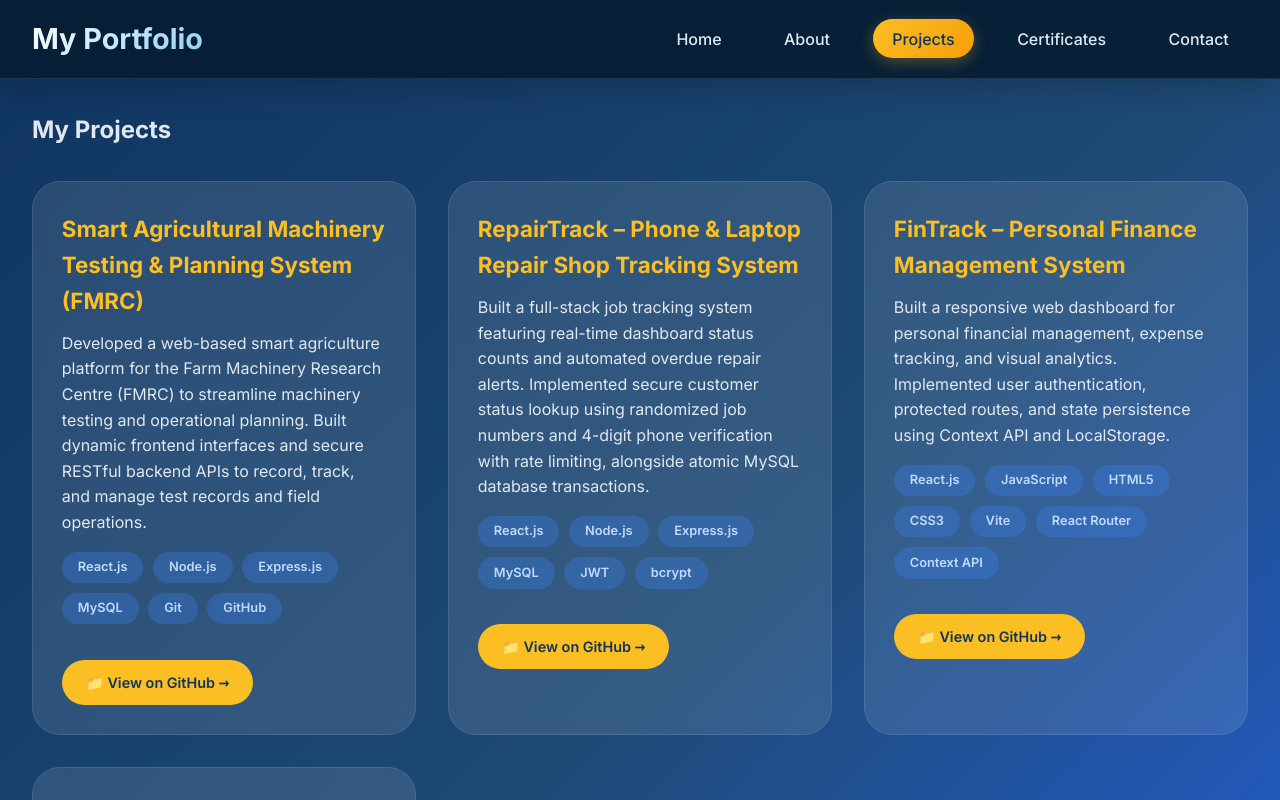
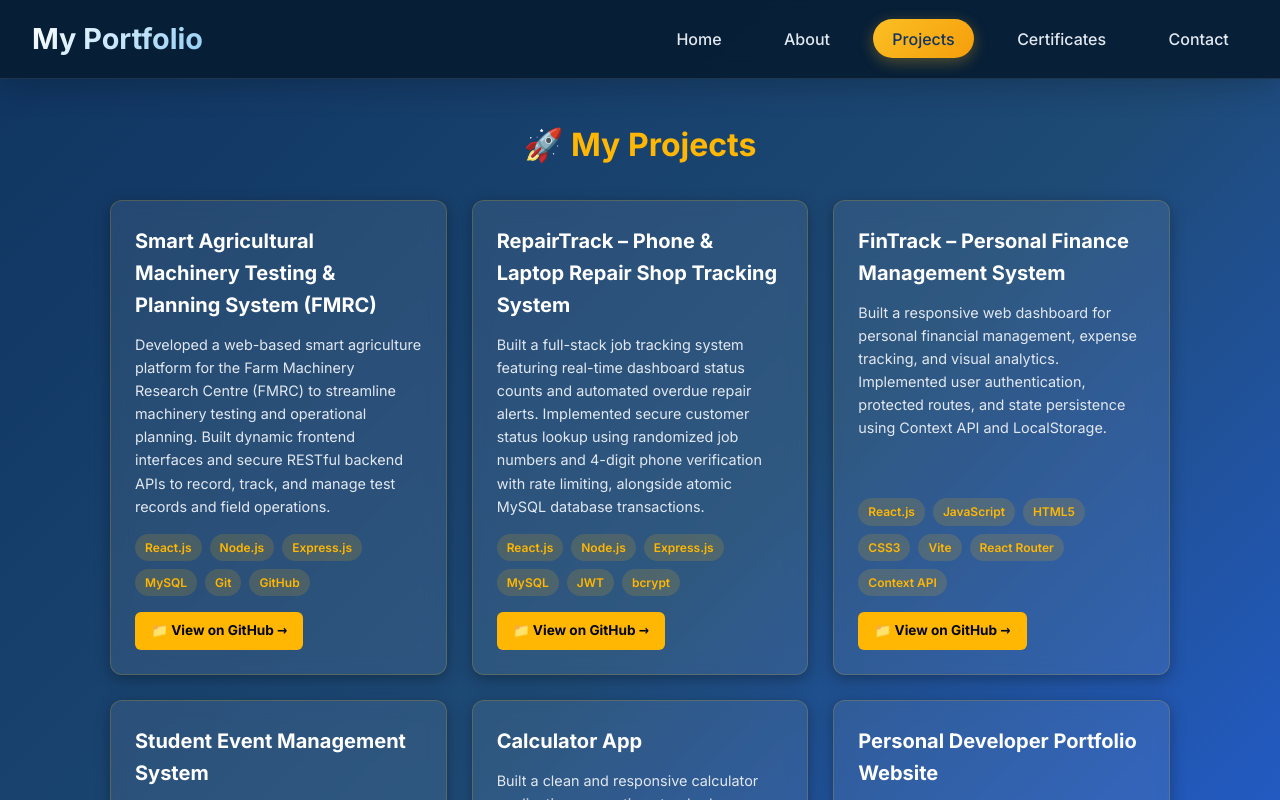
Before and after one commit to Nuwanthi608/my-portfolio, a React (Create React App) app: page /projects in a window 1280 px wide. Shown: the top 800 px of the page. Built offline with nearby package versions, Linux system fonts and the light colour scheme.

Commit message:
Add all projects with correct GitHub links and dark theme styling

```diff
--- a/src/components/Projects.js
+++ b/src/components/Projects.js
@@ -5,13 +5,13 @@ const projects = [
     title: "Smart Agricultural Machinery Testing & Planning System (FMRC)",
     technologies: ["React.js", "Node.js", "Express.js", "MySQL", "Git", "GitHub"],
     description: "Developed a web-based smart agriculture platform for the Farm Machinery Research Centre (FMRC) to streamline machinery testing and operational planning. Built dynamic frontend interfaces and secure RESTful backend APIs to record, track, and manage test records and field operations.",
-    githubLink: "https://github.com/SahanHasmitha/Smart-Agricultural-Machinery-Testing-And-Planning-System-FMRC",
+    githubLink: "https://github.com/thanusha-bandara/fmrc.git",
   },
   {
     title: "RepairTrack – Phone & Laptop Repair Shop Tracking System",
     technologies: ["React.js", "Node.js", "Express.js", "MySQL", "JWT", "bcrypt"],
     description: "Built a full-stack job tracking system featuring real-time dashboard status counts and automated overdue repair alerts. Implemented secure customer status lookup using randomized job numbers and 4-digit phone verification with rate limiting, alongside atomic MySQL database transactions.",
-    githubLink: "https://github.com/Nuwanthi608/RepairTrack",
+    githubLink: "https://github.com/Nuwanthi608/RepairTrack.git",
   },
   {
     title: "FinTrack – Personal Finance Management System",
@@ -20,34 +20,84 @@ const projects = [
     githubLink: "https://github.com/Nuwanthi608/FinTrack",
   },
   {
+    title: "Student Event Management System",
+    technologies: ["PHP", "MySQL", "HTML5", "CSS3", "JavaScript"],
+    description: "Developed a dynamic web application for managing student events, registrations, and scheduling seamlessly with a reliable backend database.",
+    githubLink: "https://github.com/Nuwanthi608/student-event-management.git",
+  },
+  {
+    title: "Calculator App",
+    technologies: ["JavaScript", "HTML5", "CSS3"],
+    description: "Built a clean and responsive calculator application supporting standard arithmetic operations with an interactive and modern UI.",
+    githubLink: "https://github.com/Nuwanthi608/Calculator-App.git",
+  },
+  {
     title: "Personal Developer Portfolio Website",
     technologies: ["React.js", "JavaScript", "Tailwind CSS", "Netlify", "Git", "GitHub"],
     description: "Designed and deployed a fully responsive developer portfolio highlighting projects, technical skills, and resume with automated CI/CD deployment workflow using GitHub and Netlify.",
-    githubLink: "https://github.com/Nuwanthi608/my-portfolio",
-    liveLink: "https://nuwanthi-piyathilaka-portfolio.netlify.app/",
+    githubLink: "https://github.com/Nuwanthi608/my-portfolio.git",
   }
 ];
 
 function Projects() {
   return (
-    <div className="container">
-      <h2>My Projects</h2>
-      <div className="projects-grid">
+    <div className="container" style={{ padding: '40px 20px', maxWidth: '1100px', margin: '0 auto' }}>
+      <h2 style={{ color: '#ffb703', fontSize: '2rem', marginBottom: '30px', textAlign: 'center' }}>
+        🚀 My Projects
+      </h2>
+      <div style={{ display: 'grid', gridTemplateColumns: 'repeat(auto-fit, minmax(320px, 1fr))', gap: '25px' }}>
         {projects.map((project, index) => (
-          <div key={index} className="project-card">
-            <div className="project-content">
-              <h3>{project.title}</h3>
-              <p>{project.description}</p>
-              <div className="project-tech">
+          <div key={index} style={{
+            backgroundColor: 'rgba(255, 255, 255, 0.08)',
+            backdropFilter: 'blur(10px)',
+            borderRadius: '12px',
+            padding: '24px',
+            display: 'flex',
+            flexDirection: 'column',
+            justifyContent: 'space-between',
+            border: '1px solid rgba(255, 183, 3, 0.2)',
+            boxShadow: '0 4px 15px rgba(0,0,0,0.3)'
+          }}>
+            <div>
+              <h3 style={{ color: '#ffffff', fontSize: '1.25rem', marginBottom: '12px', fontWeight: 'bold' }}>
+                {project.title}
+              </h3>
+              <p style={{ color: '#e2e8f0', fontSize: '0.9rem', lineHeight: '1.6', marginBottom: '16px' }}>
+                {project.description}
+              </p>
+            </div>
+
+            <div>
+              <div style={{ display: 'flex', flexWrap: 'wrap', gap: '8px', marginBottom: '16px' }}>
                 {project.technologies.map((tech, techIndex) => (
-                  <span key={techIndex} className="tech-tag">{tech}</span>
+                  <span key={techIndex} style={{
+                    backgroundColor: 'rgba(255, 183, 3, 0.15)',
+                    color: '#ffb703',
+                    fontSize: '0.75rem',
+                    padding: '4px 10px',
+                    borderRadius: '20px',
+                    fontWeight: '600'
+                  }}>
+                    {tech}
+                  </span>
                 ))}
               </div>
+
               <a
                 href={project.githubLink}
                 target="_blank"
                 rel="noopener noreferrer"
-                className="github-link"
+                style={{
+                  display: 'inline-block',
+                  backgroundColor: '#ffb703',
+                  color: '#03071e',
+                  padding: '8px 16px',
+                  borderRadius: '6px',
+                  fontSize: '0.85rem',
+                  fontWeight: 'bold',
+                  textDecoration: 'none',
+                  transition: 'background 0.3s'
+                }}
               >
                 📁 View on GitHub →
               </a>
```
